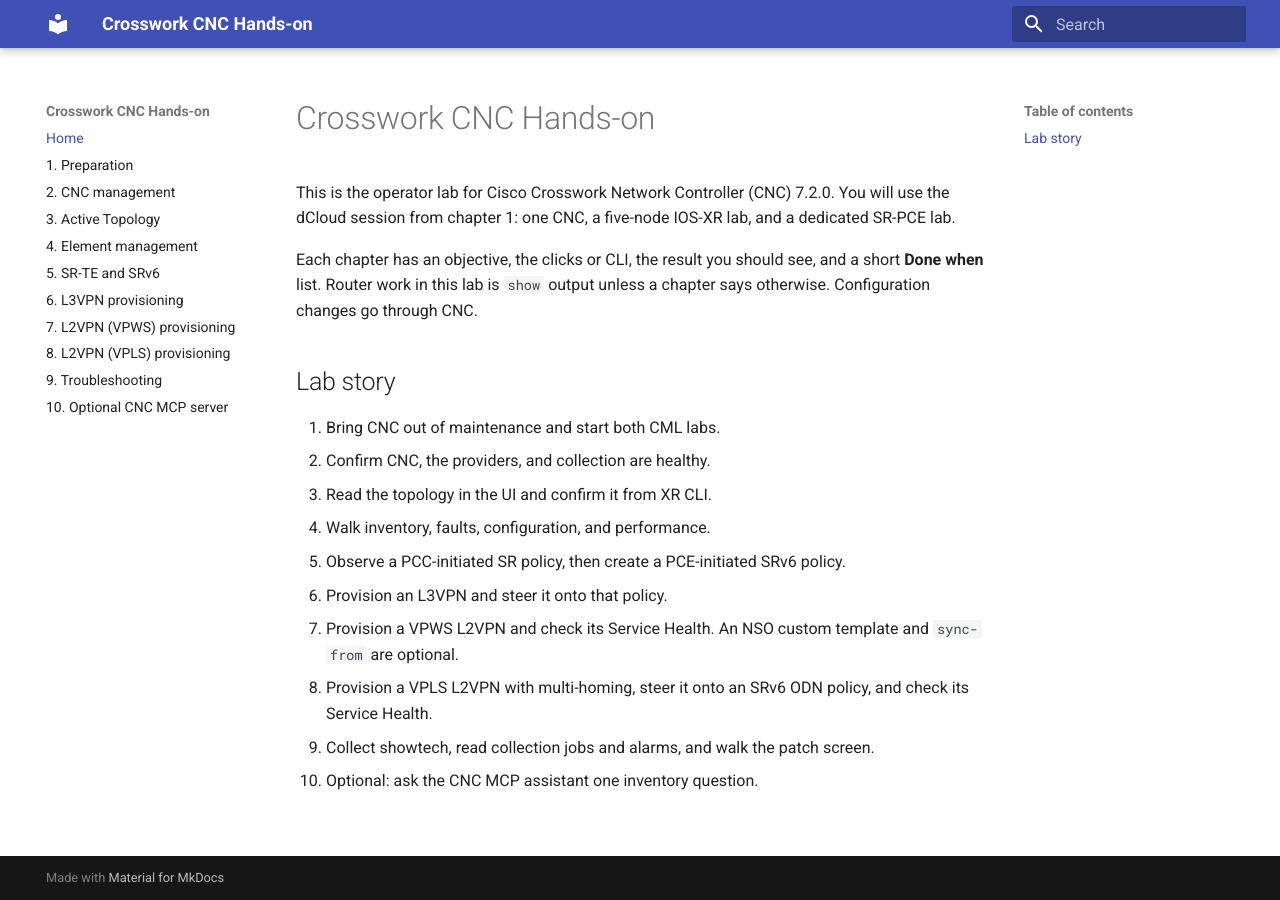
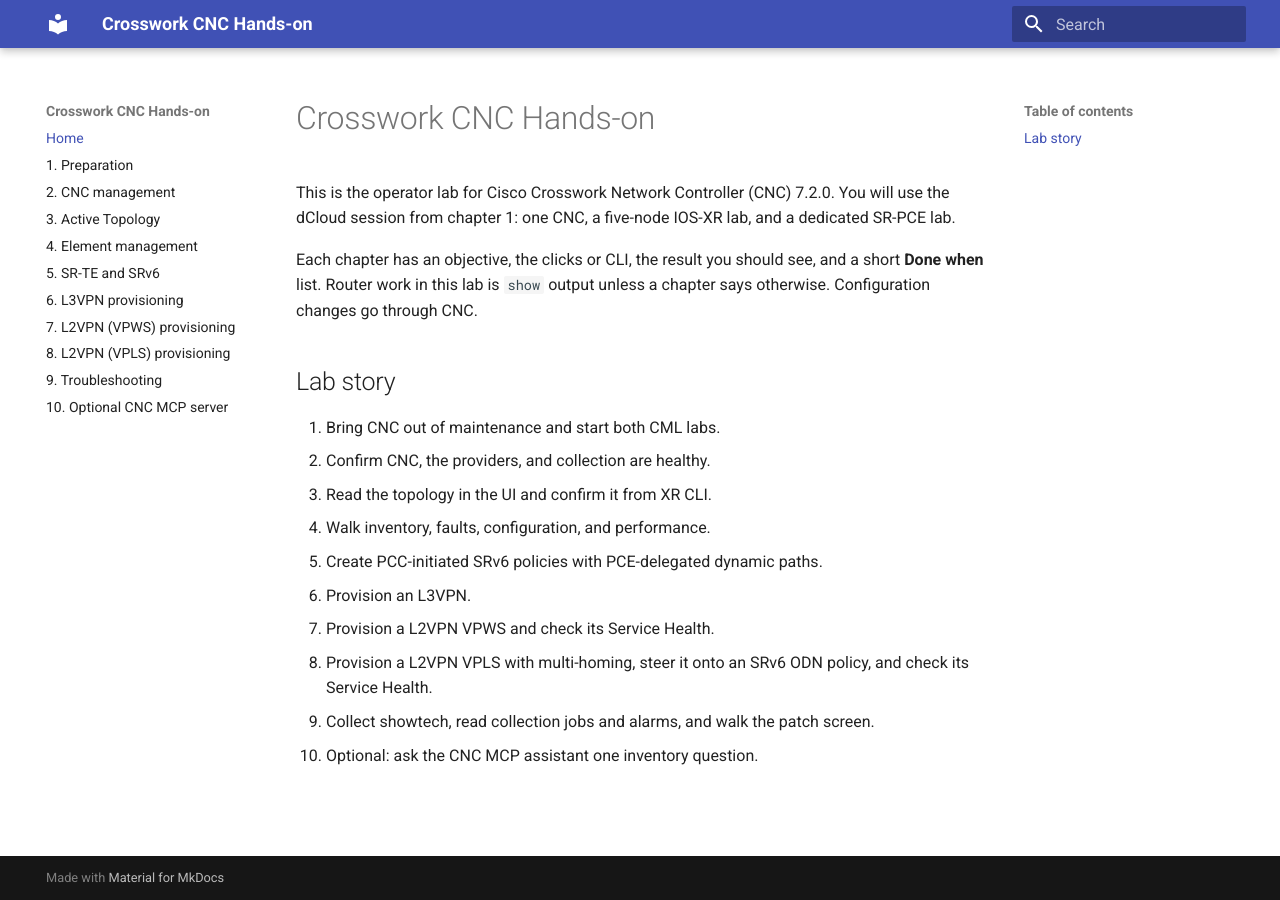
Before and after one commit to hitakaha/cnc-hands-on, an MkDocs documentation site: the page built from docs/index.md, in a window 1280 px wide. Built offline with MkDocs 1.6.1 and Material for MkDocs 9.7.7, drawn with Linux system fonts in a browser that asks for light colours.

Commit message:
update the lab story

```diff
--- a/docs/index.md
+++ b/docs/index.md
@@ -10,9 +10,9 @@
 2. Confirm CNC, the providers, and collection are healthy.
 3. Read the topology in the UI and confirm it from XR CLI.
 4. Walk inventory, faults, configuration, and performance.
-5. Observe a PCC-initiated SR policy, then create a PCE-initiated SRv6 policy.
-6. Provision an L3VPN and steer it onto that policy.
-7. Provision a VPWS L2VPN and check its Service Health. An NSO custom template and `sync-from` are optional.
-8. Provision a VPLS L2VPN with multi-homing, steer it onto an SRv6 ODN policy, and check its Service Health.
+5. Create PCC-initiated SRv6 policies with PCE-delegated dynamic paths.
+6. Provision an L3VPN.
+7. Provision a L2VPN VPWS and check its Service Health.
+8. Provision a L2VPN VPLS with multi-homing, steer it onto an SRv6 ODN policy, and check its Service Health.
 9. Collect showtech, read collection jobs and alarms, and walk the patch screen.
 10. Optional: ask the CNC MCP assistant one inventory question.
```
